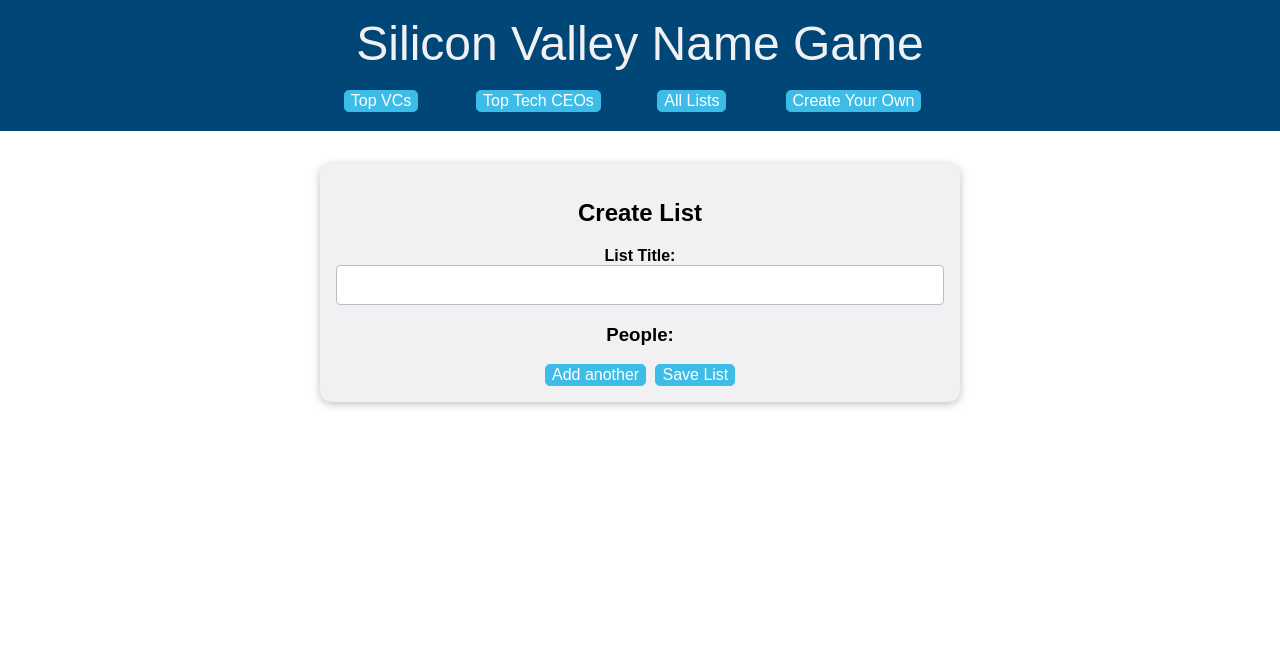
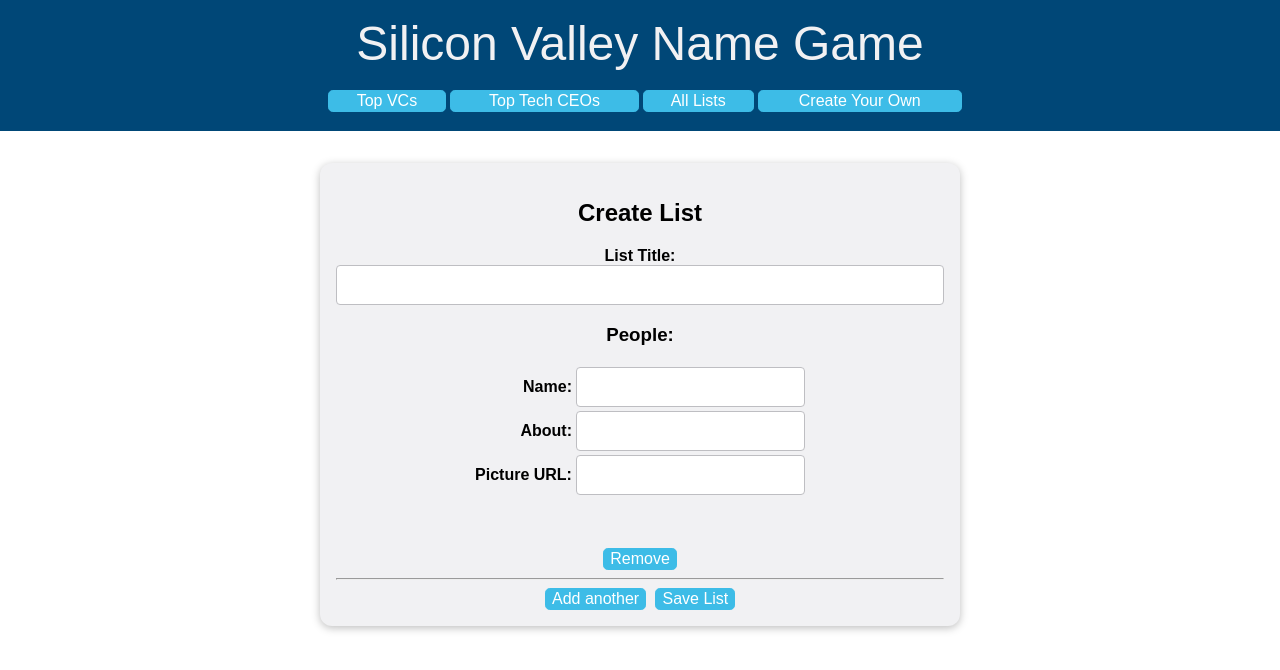
Before and after one commit to eschluntz/name-game, a Vue app: page /create in a window 1280 px wide. Shown: the top 670 px of the page. Built offline with nearby package versions, Linux system fonts and the light colour scheme.

Commit message:
security rules

```diff
--- a/src/components/TopBar.vue
+++ b/src/components/TopBar.vue
@@ -27,24 +27,8 @@ export default {}
 <style scoped>
 
 button {
-  font: inherit;
-  border: 1px solid #3DBCE7;
-  background-color: #3DBCE7;
-  color: white;
-  /* padding: 0.5rem 1rem; */
-  padding: auto;
-  /* width: 25%; */
-  cursor: pointer;
-  border-radius: .3rem;
-  margin-inline: .1rem;
-  /* min-width: none; */
+  width: 100%;
 
-}
-
-button:hover,
-button:active {
-  background-color: #71dcff;
-  border-color: #71dcff;
 }
 
 section {
--- a/src/components/game/TheGame.vue
+++ b/src/components/game/TheGame.vue
@@ -136,7 +136,6 @@ button {
   border: 1px solid #3DBCE7;
   background-color: #3DBCE7;
   color: white;
-  /* padding: 0.5rem 2rem; */
   cursor: pointer;
   border-radius: .3rem;
   margin-inline: .3rem;
--- a/src/components/lists/AllLists.vue
+++ b/src/components/lists/AllLists.vue
@@ -40,8 +40,6 @@ export default {
   },
   async mounted() {
     this.lists = await loadAllLists();
-    console.log(this.lists);
-    console.log(this.lists[2].displayName);
   }
 };
 </script>
--- a/src/components/lists/ListCreator.vue
+++ b/src/components/lists/ListCreator.vue
@@ -33,8 +33,8 @@
           <button @click="removePerson(index)">Remove</button>
           <hr>
         </div>
-        <button :class="{ 'throbbing': addShouldThrob}"  @click="addPerson">Add another</button>
-        <button :class="{ 'throbbing': saveShouldThrob}" type="submit">Save List</button>
+        <button :class="{ 'throbbing': addShouldThrob }" @click="addPerson">Add another</button>
+        <button :class="{ 'throbbing': saveShouldThrob }" type="submit">Save List</button>
         <div v-if="this.warningMessage" class="warning-message">
           <span class="warning-icon">⚠️</span>
           {{ warningMessage }}
@@ -82,7 +82,7 @@ export default {
     async reset() {
       this.state = "edit";
       this.listDisplayName = "";
-      this.people = [];
+      this.people = [{ name: '', about: '', faceUrl: '' }];
       this.whichList = this.initWhichList;
       this.warningMessage = "";
       if (this.whichList) {
@@ -105,10 +105,19 @@ export default {
 
       // all validation done
       this.warningMessage = "";
-      this.whichList = await saveList(this.whichList, this.people, this.listDisplayName);
-      this.state = "saved";
+      saveList(this.whichList, this.people, this.listDisplayName)
+        .then(result => {
+          this.whichList = result;
+          this.state = "saved";
+          this.$router.push('/edit/' + this.whichList);
+        })
+        .catch(error => {
+          console.error("Error saving the list:", error);
+          this.warningMessage = "You're not allowed to edit this list";
+          // You can also set some state or take additional actions here if needed.
+        });
 
-      this.$router.push('/edit/' + this.whichList);
+
     },
     validateImageURL(url) {
       return new Promise((resolve) => {
--- a/src/util.js
+++ b/src/util.js
@@ -26,7 +26,6 @@ export async function loadPeopleList(whichList) {
 export async function loadAllLists() {
   const colRef = collection(db, 'scoreList');
   const querySnap = await getDocs(query(colRef));
-  // console.log("hi")
   return querySnap.docs.map((doc) => {
     return {
       id: doc.id,
```
Also changed, not shown: src/components/ListCreator.vue (added).
